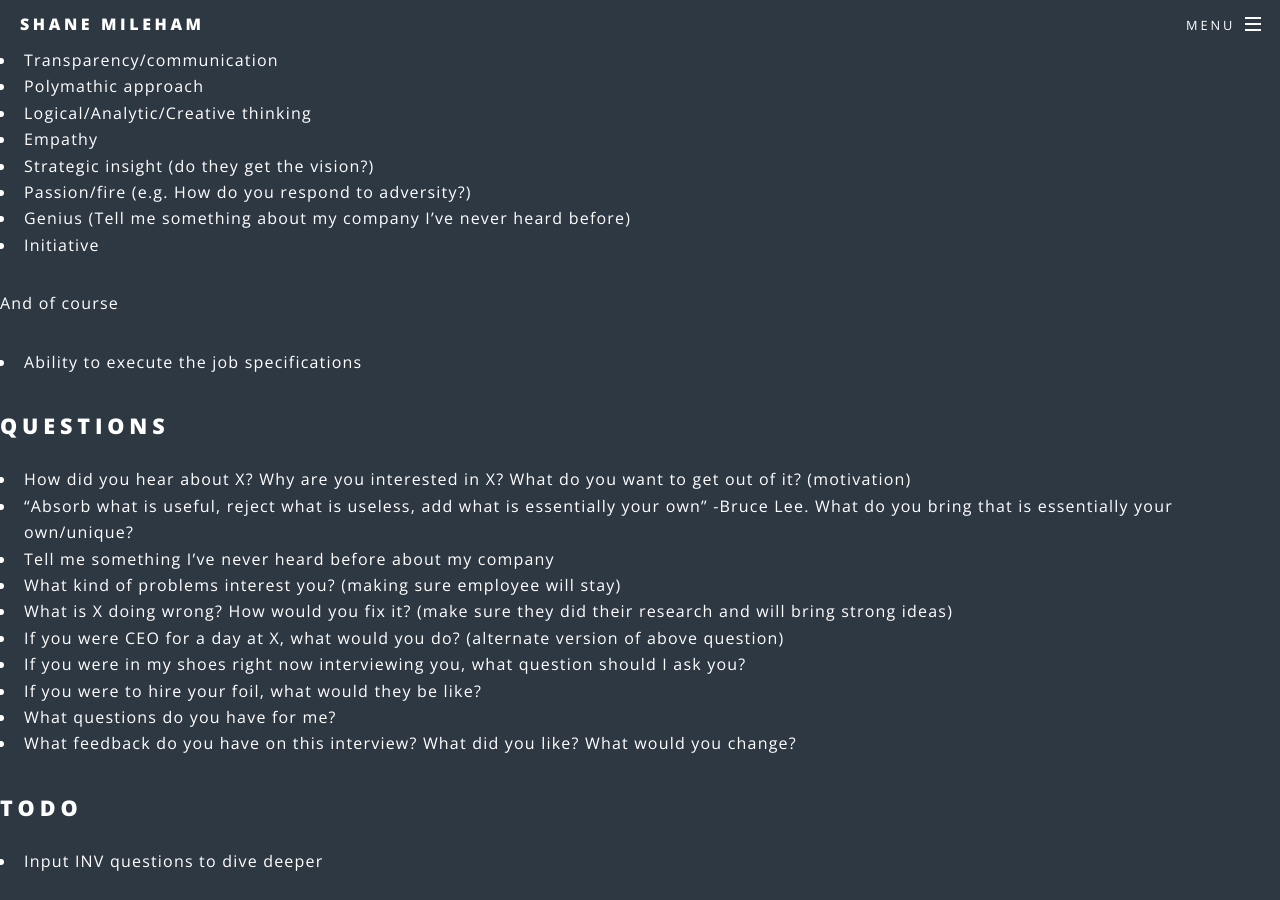
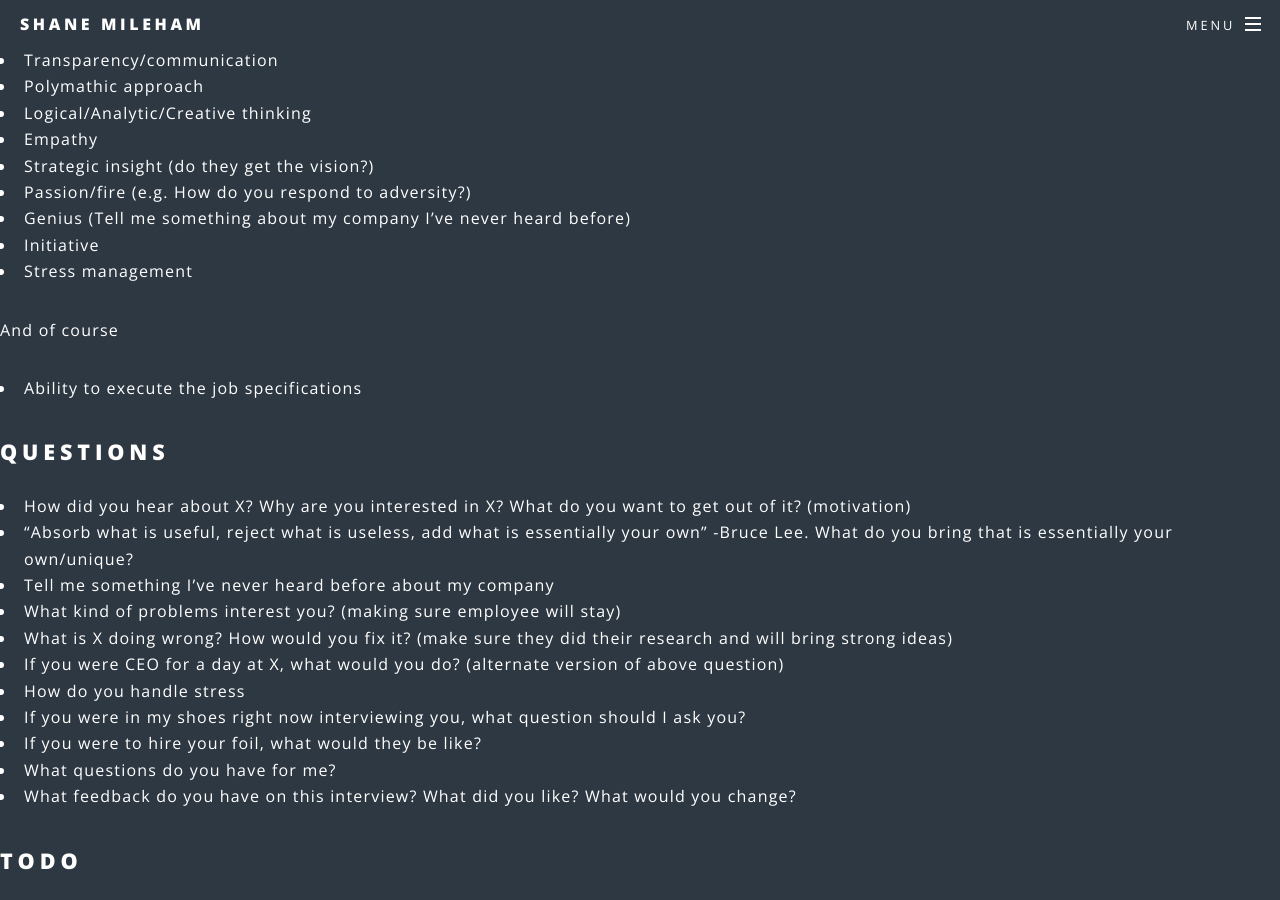
Before and after one commit to shanemileham/shanemileham.github.io, a Jekyll site: the page built from _kb/professional/hiring/interview.md, in a window 1280 px wide and 900 px high, scrolled down 1037 px. Built offline with Jekyll 4.4.1, drawn with Linux system fonts in a browser that asks for light colours; comment, search, counter and statistics services are not loaded.

Commit message:
Interview questions += stress management

```diff
--- a/_kb/professional/hiring/interview.md
+++ b/_kb/professional/hiring/interview.md
@@ -38,6 +38,7 @@ _Ensure good space for having a chat, etc._
 - Passion/fire (e.g. How do you respond to adversity?)
 - Genius (Tell me something about my company I've never heard before)
 - Initiative
+- Stress management
 
 And of course
 - Ability to execute the job specifications
@@ -50,6 +51,7 @@ And of course
 - What kind of problems interest you? (making sure employee will stay)
 - What is X doing wrong? How would you fix it? (make sure they did their research and will bring strong ideas)
 - If you were CEO for a day at X, what would you do? (alternate version of above question)
+- How do you handle stress
 - If you were in my shoes right now interviewing you, what question should I ask you?
 - If you were to hire your foil, what would they be like?
 - What questions do you have for me?
```
